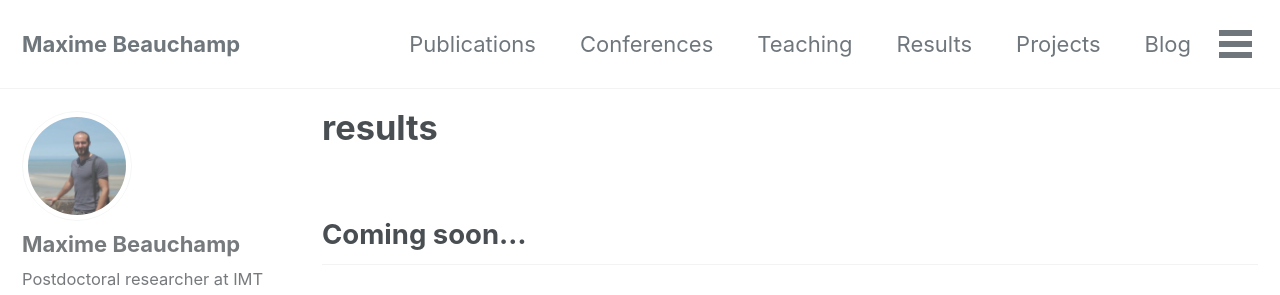
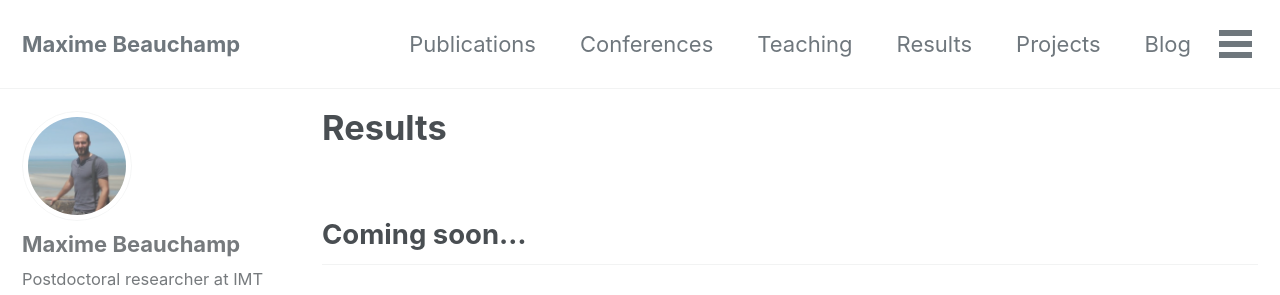
Before and after one commit to maxbeauchamp/maxbeauchamp.github.io, a Jekyll site: the page built from _pages/results.md, in a window 1280 px wide and 900 px high. Shown: the top 295 px of the window. Built offline with Jekyll 4.4.1, drawn with Linux system fonts in a browser that asks for light colours; cached includes are drawn as plain includes; nearby versions of some CDN libraries.

Commit message:
update res

```diff
--- a/_pages/results.md
+++ b/_pages/results.md
@@ -1,5 +1,5 @@
 ---
-title:  "results"
+title:  "Results"
 permalink: /results/
 classes: wide
 ---
```
